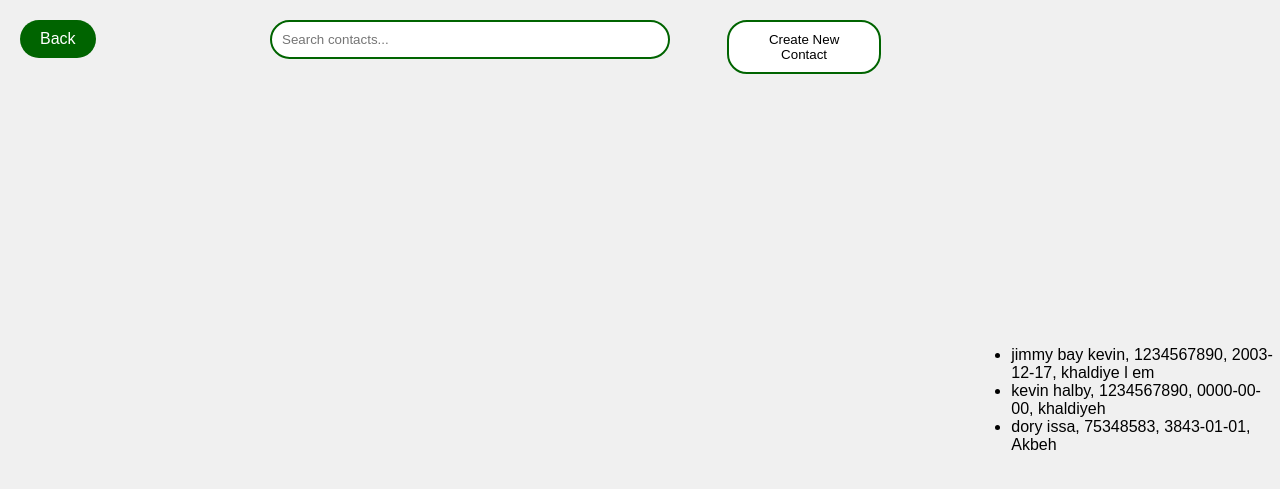
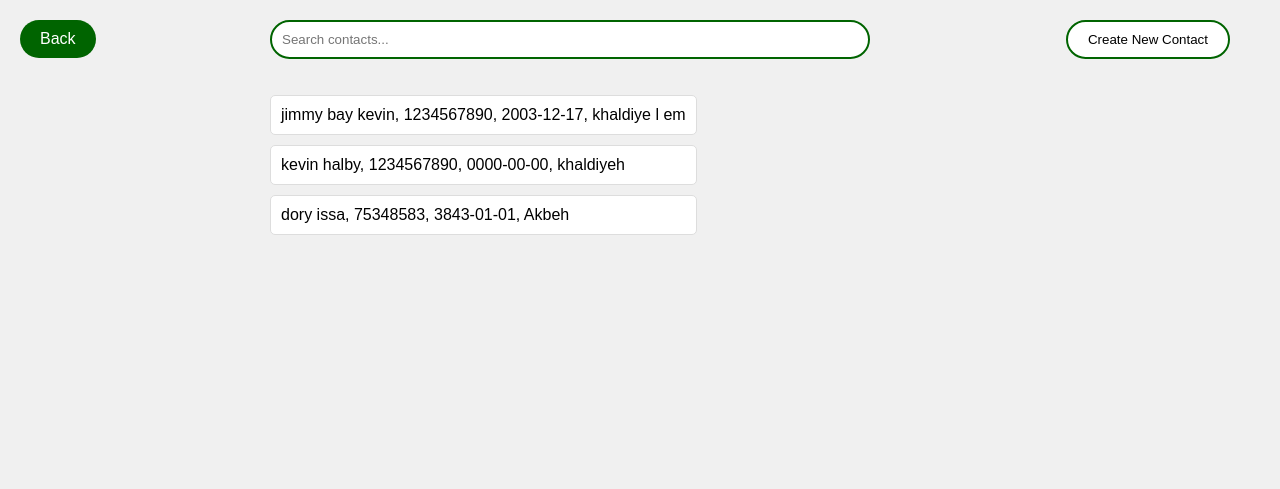
Before and after one commit to halbykevin/Barbershop, a PHP site: page /contacts.php in a window 1280 px wide. Shown: the top 489 px of the page. Run offline with PHP 8.4, Linux system fonts and the light colour scheme; data comes from the database, SQL or seed files in the repository.

Commit message:
done styling for the contact list

```diff
--- a/contacts.php
+++ b/contacts.php
@@ -1,77 +1,71 @@
 <!DOCTYPE html>
 <html lang="en">
 <head>
-    <meta charset="UTF-8" />
-    <meta name="viewport" content="width=device-width, initial-scale=1.0" />
+    <meta charset="UTF-8">
+    <meta name="viewport" content="width=device-width, initial-scale=1.0">
     <title>Contacts Page</title>
-    <link rel="stylesheet" href="stylesC.css" />
+    <link rel="stylesheet" href="stylesC.css">
 </head>
 <body>
     <div class="container">
         <div class="left-button">
-        <a href="index.php"><button class="back-button">Back</button></a>
+            <a href="index.html"><button class="back-button">Back</button></a>
         </div>
         <div class="content">
-        <input type="text" id="searchBar" placeholder="Search contacts..." />
-      </div>
-      <div class="right-section">
-        <button class="create-btn" onclick="showForm()">
-          Create New Contact
-        </button>
-        <div id="contactForm" class="hidden">
-          <form onsubmit="saveContact(event)">
-            <div>
-              <label for="name">Name:</label>
-              <input type="text" id="name" name = "name" required />
-            </div>
-            <div>
-              <label for="number">Number:</label>
-              <input type="text" id="number" name = "nb" required />
-            </div>
-            <div>
-              <label for="birthdate">Birthdate:</label>
-              <input type="date" id="birthdate" name = "bday" required />
-            </div>
-            <div>
-              <label for="address">Address:</label>
-              <input type="text" id="address" name = "address" required />
-            </div>
-            <button type="submit" class="save-btn" name = "sb">Save Contact</button>
-          </form>
+            <input type="text" id="searchBar" placeholder="Search contacts...">
+            <div class="contact-list">
+                <ul>
                     <?php
                     require "connections.php";
-          if(isset($_POST['sb'])){
-            $name = $_POST['name'];
-            $nb = $_POST['nb'];
-            $bday = $_POST['bday'];
-            $address = $_POST['address'];
-
-            $query = "INSERT INTO `customer`(`name`, `ph_number`, `DoB`, `address`) VALUES ('$name',$nb,'$bday','$address')";
-            if(mysqli_query($con, $query)){
-            echo "<p>contact added.";
-            }
-
-          }
-
-          ?>
-        </div>
-      </div>
-    </div>
-    <!-- this div shows the list of contacts -->
-    <div class = "contact-list">
-      <ul>
-      <?php
                     $sql = mysqli_query($conn, "SELECT * FROM `customer`");
                     while ($row = mysqli_fetch_array($sql)) {
-           $name =$row['name'];
-           $nbr =$row['ph_number'];
-           $dob =$row['DoB'];
+                        $name = $row['name'];
+                        $nbr = $row['ph_number'];
+                        $dob = $row['DoB'];
                         $address = $row['address'];
                         echo "<li>$name, $nbr, $dob, $address</li>";
                     }
                     ?>
                 </ul>
             </div>
+        </div>
+        <div class="right-section">
+            <button class="create-btn" onclick="showForm()">Create New Contact</button>
+            <div id="contactForm" class="hidden">
+                <form onsubmit="saveContact(event)" method="POST">
+                    <div>
+                        <label for="name">Name:</label>
+                        <input type="text" id="name" name="name" required>
+                    </div>
+                    <div>
+                        <label for="number">Number:</label>
+                        <input type="text" id="number" name="nb" required>
+                    </div>
+                    <div>
+                        <label for="birthdate">Birthdate:</label>
+                        <input type="date" id="birthdate" name="bday" required>
+                    </div>
+                    <div>
+                        <label for="address">Address:</label>
+                        <input type="text" id="address" name="address" required>
+                    </div>
+                    <button type="submit" class="save-btn" name="sb">Save Contact</button>
+                </form>
+                <?php
+                if (isset($_POST['sb'])) {
+                    $name = $_POST['name'];
+                    $nb = $_POST['nb'];
+                    $bday = $_POST['bday'];
+                    $address = $_POST['address'];
+                    $query = "INSERT INTO `customer`(`name`, `ph_number`, `DoB`, `address`) VALUES ('$name', '$nb', '$bday', '$address')";
+                    if (mysqli_query($conn, $query)) {
+                        echo "<p>Contact added.</p>";
+                    }
+                }
+                ?>
+            </div>
+        </div>
+    </div>
     <script src="scriptC.js"></script>
 </body>
 </html>
--- a/stylesC.css
+++ b/stylesC.css
@@ -38,18 +38,35 @@ body {
 }
 
 .content {
-  width: 80%;
+  width: 60%;
   max-width: 600px;
+  display: flex;
+  flex-direction: column;
+  align-items: flex-start;
 }
 
 #searchBar {
   margin-top: 20px;
-  width: 400px; /* Increase the width as needed */
+  width: 100%;
   padding: 10px;
   margin-bottom: 20px;
   border-radius: 20px;
   border: 2px solid darkgreen;
   box-sizing: border-box;
+}
+
+.contact-list ul {
+  list-style-type: none;
+  padding: 0;
+  width: 100%;
+}
+
+.contact-list li {
+  background-color: #fff;
+  border: 1px solid #ddd;
+  border-radius: 5px;
+  padding: 10px;
+  margin-bottom: 10px;
 }
 
 .right-section {
@@ -60,6 +77,8 @@ body {
 }
 
 .right-section .create-btn {
+  margin-top: 20px;
+  margin-right: 50px;
   margin-bottom: 20px;
 }
 
@@ -69,7 +88,6 @@ body {
 
 #contactForm {
   margin-right: 50px;
-
   margin-top: 20px;
 }
 
@@ -88,11 +106,6 @@ body {
   box-sizing: border-box;
 }
 
-.create-btn {
-  margin-right: 90px;
-  margin-top: 20px;
-}
-
 .create-btn,
 .save-btn {
   border-radius: 20px;
```
Lines whose indentation alone changed are shown as unchanged.
